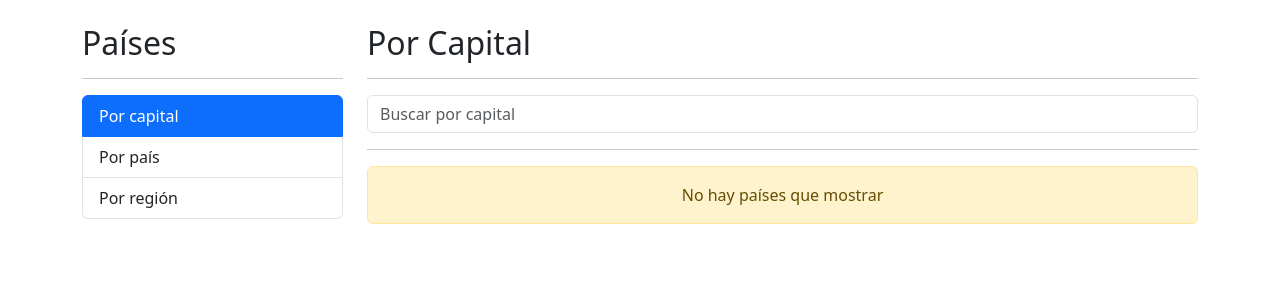
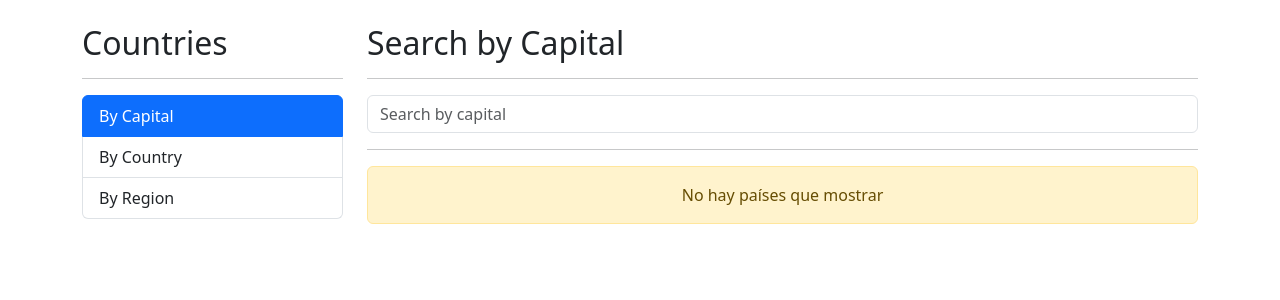
Before and after one commit to mangelesc/CountryApp, an Angular app: page /countries/by-capital in a window 1280 px wide. Shown: the top 300 px of the page. Built offline with nearby package versions, Linux system fonts and the light colour scheme.

Commit message:
argumentos por url

```diff
--- a/src/app/countries/components/country-table/country-table.component.html
+++ b/src/app/countries/components/country-table/country-table.component.html
@@ -9,10 +9,10 @@
     <thead>
       <th>#</th>
       <th>Icon</th>
-      <th>Bandera</th>
-      <th>Nombre</th>
+      <th>Flag</th>
+      <th>Name</th>
       <th>Capital</th>
-      <th>Población</th>
+      <th>Population</th>
       <th></th>
     </thead>
     <tbody>
@@ -26,7 +26,7 @@
         <td> {{ country.capital }} </td>
         <td> {{ country.population | number }} </td>
         <td>
-          <a href="#">Ver más</a>
+          <a href="#">+info</a>
         </td>
       </tr>
     </tbody>
--- a/src/app/countries/pages/by-capital-page/by-capital-page.component.html
+++ b/src/app/countries/pages/by-capital-page/by-capital-page.component.html
@@ -1,11 +1,11 @@
-<h2>Por Capital</h2>
+<h2>Search by Capital</h2>
 <hr>
 
 <div class="row">
   <div class="col">
     <shared-search-box
       (onValue)="searchByCapital($event)"
-      placeholder="Buscar por capital"
+      placeholder="Search by capital"
     >
     </shared-search-box>
   </div>
--- a/src/app/countries/pages/by-country-page/by-country-page.component.html
+++ b/src/app/countries/pages/by-country-page/by-country-page.component.html
@@ -1,11 +1,11 @@
-<h2>Por País</h2>
+<h2>Search by Country</h2>
 <hr>
 
 <div class="row">
   <div class="col">
     <shared-search-box
       (onValue)="searchByCountry($event)"
-      placeholder="Buscar por país"
+      placeholder="Search by Country"
     >
     </shared-search-box>
   </div>
--- a/src/app/countries/pages/by-region-page/by-region-page.component.html
+++ b/src/app/countries/pages/by-region-page/by-region-page.component.html
@@ -1,11 +1,11 @@
-<h2>Por Región</h2>
+<h2>Search by region</h2>
 <hr>
 
 <div class="row">
   <div class="col">
     <shared-search-box
       (onValue)="searchByRegion($event)"
-      placeholder="Buscar por capital"
+      placeholder="Search by region"
     >
     </shared-search-box>
   </div>
--- a/src/app/countries/pages/country-page/country-page.component.ts
+++ b/src/app/countries/pages/country-page/country-page.component.ts
@@ -1,4 +1,6 @@
-import { Component } from '@angular/core';
+import { Component, OnInit } from '@angular/core';
+import { ActivatedRoute } from '@angular/router';
+import { CountriesService } from '../../services/countries.service';
 
 @Component({
   selector: 'app-country-page',
@@ -6,6 +8,21 @@ import { Component } from '@angular/core';
   styles: [
   ]
 })
-export class CountryPageComponent {
+export class CountryPageComponent implements OnInit {
+
+  constructor(
+    private activatedRoute: ActivatedRoute,
+    private countriesService: CountriesService
+  ){}
+
+  ngOnInit(): void {
+    this.activatedRoute.params
+    .subscribe( ({ id }) => {
+      this.countriesService.searchCountryByAlphaCode( id )
+      .subscribe( country => {
+        console.log(country)
+      });
+    })
+  }
 
 }
--- a/src/app/countries/services/countries.service.ts
+++ b/src/app/countries/services/countries.service.ts
@@ -10,6 +10,14 @@ export class CountriesService {
   private apiUrl: string = 'https://restcountries.com/v3.1';
 
   constructor(private http: HttpClient) { }
+
+  searchCountryByAlphaCode( code: string): Observable<Country[]> {
+    const url = `${this.apiUrl}/alpha/${code}`;
+    return this.http.get<Country[]>(url)
+      .pipe(
+        catchError( () => of([]))
+      );
+  }
 
   searchCapital( term: string): Observable<Country[]> {
     const url = `${this.apiUrl}/capital/${term}`;
--- a/src/app/shared/components/sidebar/sidebar.component.html
+++ b/src/app/shared/components/sidebar/sidebar.component.html
@@ -1,4 +1,4 @@
-<h2>Países</h2>
+<h2>Countries</h2>
 <hr>
 
 <ul class="list-group">
@@ -28,18 +28,18 @@
     routerLink='countries/by-capital'
     routerLinkActive="active"
     class="list-group-item">
-      Por capital
+      By Capital
   </li>
   <li
     routerLink='countries/by-country'
     routerLinkActive="active"
     class="list-group-item">
-      Por país
+      By Country
   </li>
   <li
     routerLink='countries/by-region'
     routerLinkActive="active"
     class="list-group-item">
-      Por región
+      By Region
   </li>
 </ul>
```
